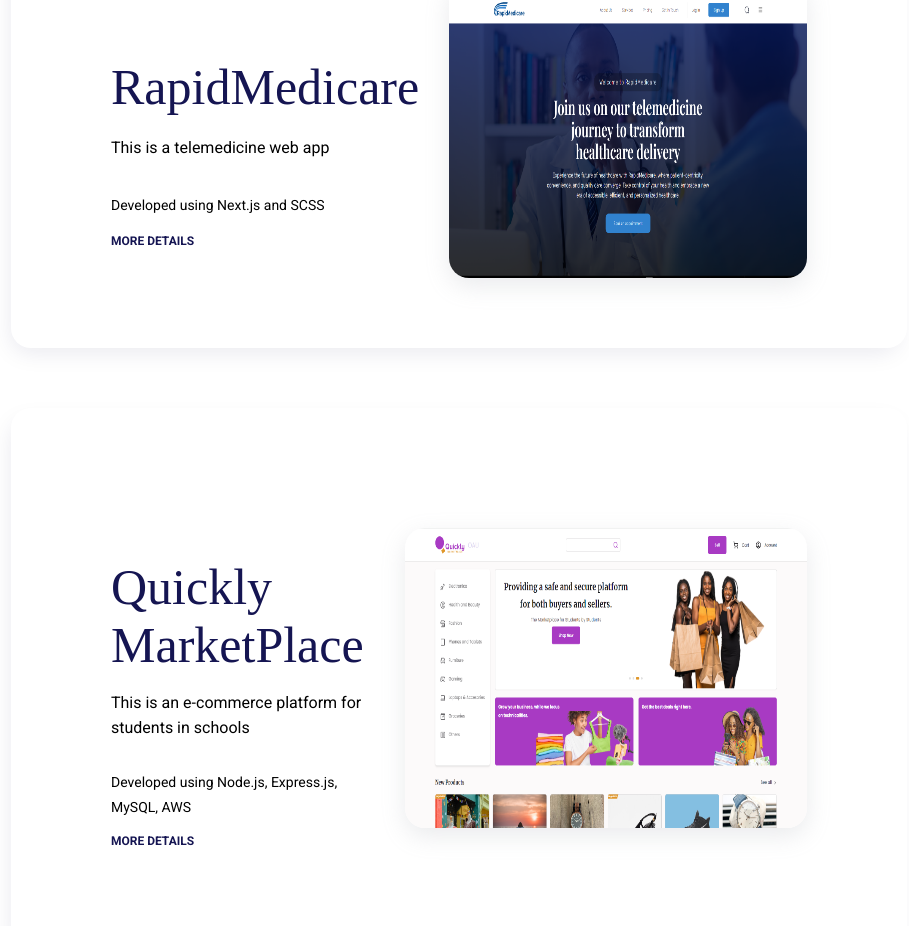
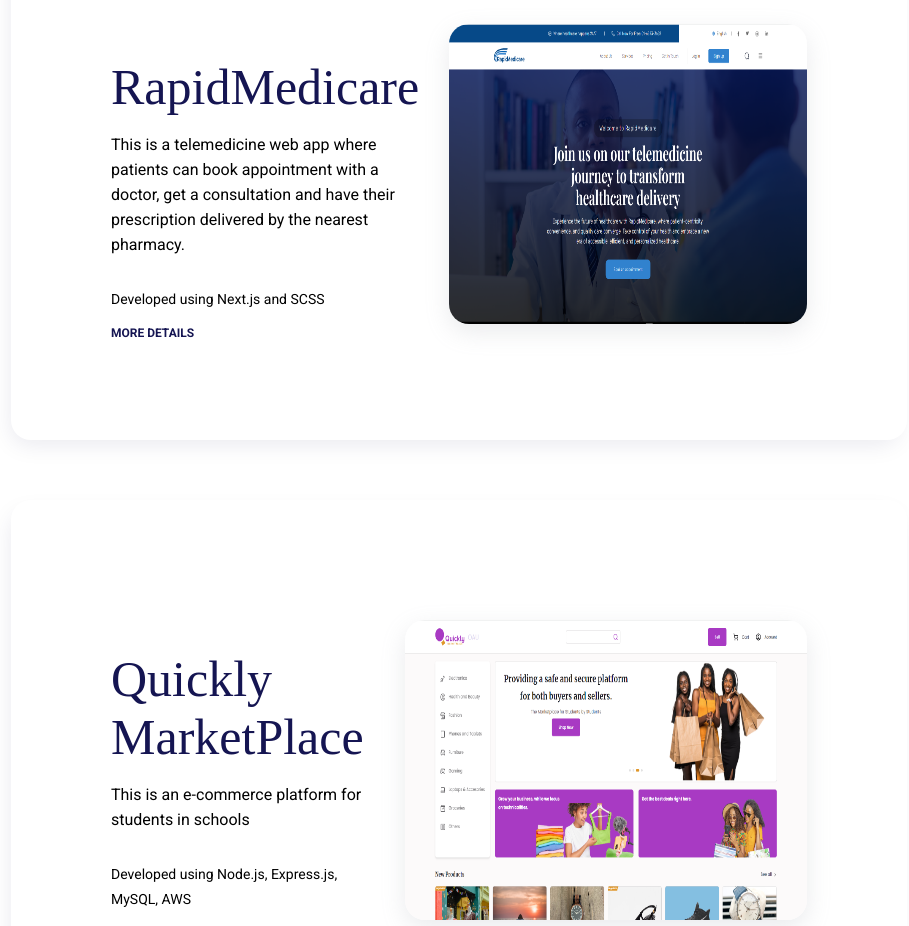
Before and after one commit to Iyin0/iyin, a React (Create React App) app: page / in a window 1280 px wide. Shown: the part 1093-2019 px from the top of the page, without its empty margins (181-1090 px from the left). Built offline with nearby package versions, Linux system fonts and the light colour scheme; a web font is replaced by a local one.

Commit message:
rapidmedicare update

```diff
--- a/src/projects.js
+++ b/src/projects.js
@@ -3,7 +3,8 @@ const projects = [
     {
         name: "RapidMedicare",
         id: 6,
-        info: "This is a telemedicine web app",
+        info: "This is a telemedicine web app where patients can book appointment with a doctor, get a consultation " +
+            "and have their prescription delivered by the nearest pharmacy.",
         dev_tool: "Developed using Next.js and SCSS",
         about: "RapidMedicare is a healthcare technology company that is " +
             "developing a telemedicine platform and a unified patient " +
```
